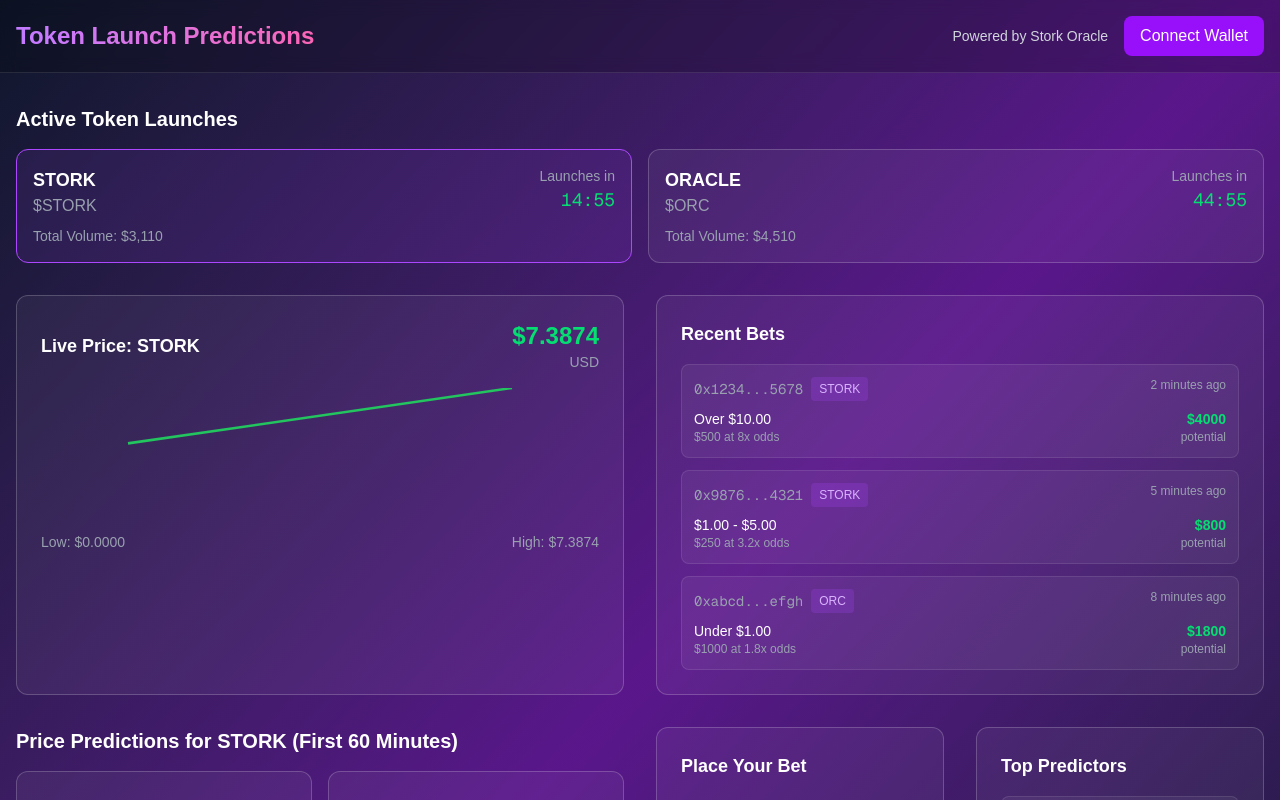
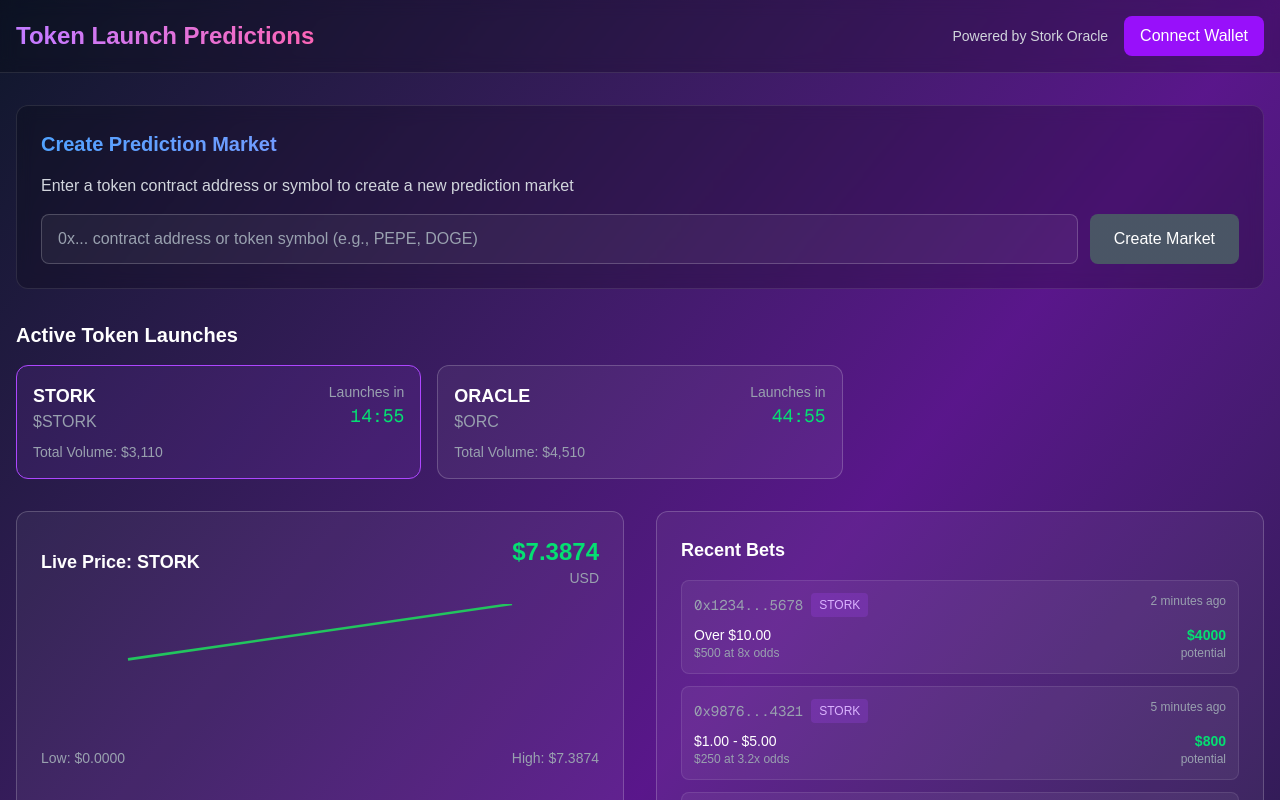
Before and after one commit to null-shot-apps/stork-oracle, a Next.js app in the folder packages/new-web-app-room/: page / in a window 1280 px wide. Built offline with nearby package versions, Linux system fonts and the light colour scheme.

Commit message:
AI chat session: Updated code and files

```diff
--- a/packages/new-web-app-room/src/app/page.tsx
+++ b/packages/new-web-app-room/src/app/page.tsx
@@ -41,6 +41,8 @@ export default function PredictionMarket() {
   const [selectedToken, setSelectedToken] = useState(mockTokens[0]);
   const [selectedPrediction, setSelectedPrediction] = useState<string | null>(null);
   const [betAmount, setBetAmount] = useState('');
+  const [customTokenInput, setCustomTokenInput] = useState('');
+  const [customToken, setCustomToken] = useState<any>(null);
 
   const formatTimeRemaining = (launchTime: Date) => {
     const now = new Date();
@@ -67,6 +69,32 @@ export default function PredictionMarket() {
     setSelectedPrediction(null);
   };
 
+  const handleCustomTokenSubmit = () => {
+    if (!customTokenInput.trim()) return;
+
+    // Create a new token object from the input
+    const newCustomToken = {
+      id: 999,
+      name: customTokenInput.length > 20 ? customTokenInput.substring(0, 20) + '...' : customTokenInput,
+      symbol: customTokenInput.startsWith('0x') ? 'CUSTOM' : customTokenInput.toUpperCase(),
+      contractAddress: customTokenInput.startsWith('0x') ? customTokenInput : null,
+      launchTime: new Date(Date.now() + 60 * 60 * 1000), // 1 hour from now
+      currentPrice: 0.0,
+      predictions: {
+        under1: { odds: 2.5, volume: 0 },
+        between1to5: { odds: 3.0, volume: 0 },
+        between5to10: { odds: 4.0, volume: 0 },
+        over10: { odds: 6.0, volume: 0 }
+      },
+      totalVolume: 0,
+      isCustom: true
+    };
+
+    setCustomToken(newCustomToken);
+    setSelectedToken(newCustomToken);
+    setCustomTokenInput('');
+  };
+
   return (
     <div className="min-h-screen bg-gradient-to-br from-slate-900 via-purple-900 to-slate-900 text-white">
       {/* Header */}
@@ -89,10 +117,85 @@ export default function PredictionMarket() {
       </header>
 
       <div className="max-w-7xl mx-auto px-4 py-8">
+        {/* Custom Token Input */}
+        <div className="mb-8">
+          <div className="bg-black/20 backdrop-blur-sm border border-white/10 rounded-xl p-6">
+            <h2 className="text-xl font-semibold mb-4 bg-gradient-to-r from-blue-400 to-purple-400 bg-clip-text text-transparent">
+              Create Prediction Market
+            </h2>
+            <p className="text-gray-300 mb-4">
+              Enter a token contract address or symbol to create a new prediction market
+            </p>
+            <div className="flex gap-3">
+              <input
+                type="text"
+                value={customTokenInput}
+                onChange={(e) => setCustomTokenInput(e.target.value)}
+                placeholder="0x... contract address or token symbol (e.g., PEPE, DOGE)"
+                className="flex-1 bg-white/5 border border-white/20 rounded-lg px-4 py-3 text-white placeholder-gray-400 focus:outline-none focus:border-purple-500 focus:ring-1 focus:ring-purple-500"
+                onKeyPress={(e) => e.key === 'Enter' && handleCustomTokenSubmit()}
+              />
+              <button
+                onClick={handleCustomTokenSubmit}
+                disabled={!customTokenInput.trim()}
+                className="bg-gradient-to-r from-purple-600 to-blue-600 hover:from-purple-700 hover:to-blue-700 disabled:from-gray-600 disabled:to-gray-600 disabled:cursor-not-allowed px-6 py-3 rounded-lg font-medium transition-all"
+              >
+                Create Market
+              </button>
+            </div>
+            {customToken && (
+              <div className="mt-4 p-3 bg-green-500/10 border border-green-500/20 rounded-lg">
+                <p className="text-green-400 text-sm">
+                  ✅ Market created for {customToken.name}
+                  {customToken.contractAddress && (
+                    <span className="text-gray-400"> ({customToken.contractAddress.substring(0, 8)}...)</span>
+                  )}
+                </p>
+              </div>
+            )}
+          </div>
+        </div>
+
         {/* Token Selection */}
         <div className="mb-8">
-          <h2 className="text-xl font-semibold mb-4">Active Token Launches</h2>
-          <div className="grid grid-cols-1 md:grid-cols-2 gap-4">
+          <h2 className="text-xl font-semibold mb-4">
+            {customToken ? 'Your Markets & Active Launches' : 'Active Token Launches'}
+          </h2>
+          <div className="grid grid-cols-1 md:grid-cols-2 lg:grid-cols-3 gap-4">
+            {/* Include custom token if it exists */}
+            {customToken && (
+              <div
+                key={customToken.id}
+                onClick={() => setSelectedToken(customToken)}
+                className={`p-4 rounded-xl border cursor-pointer transition-all ${
+                  selectedToken.id === customToken.id
+                    ? 'border-blue-500 bg-blue-500/10'
+                    : 'border-white/20 bg-white/5 hover:border-white/30'
+                }`}
+              >
+                <div className="flex justify-between items-start mb-2">
+                  <div>
+                    <h3 className="font-semibold text-lg">{customToken.name}</h3>
+                    <p className="text-gray-400">${customToken.symbol}</p>
+                    {customToken.contractAddress && (
+                      <p className="text-xs text-blue-400 mt-1">
+                        {customToken.contractAddress.substring(0, 10)}...
+                      </p>
+                    )}
+                  </div>
+                  <div className="text-right">
+                    <div className="text-sm text-gray-400">Launches in</div>
+                    <div className="font-mono text-lg text-green-400">
+                      {formatTimeRemaining(customToken.launchTime)}
+                    </div>
+                  </div>
+                </div>
+                <div className="flex justify-between text-sm">
+                  <span className="text-gray-400">Volume: ${customToken.totalVolume}</span>
+                  <span className="text-blue-400 font-medium">Custom Market</span>
+                </div>
+              </div>
+            )}
             {mockTokens.map((token) => (
               <div
                 key={token.id}
```
